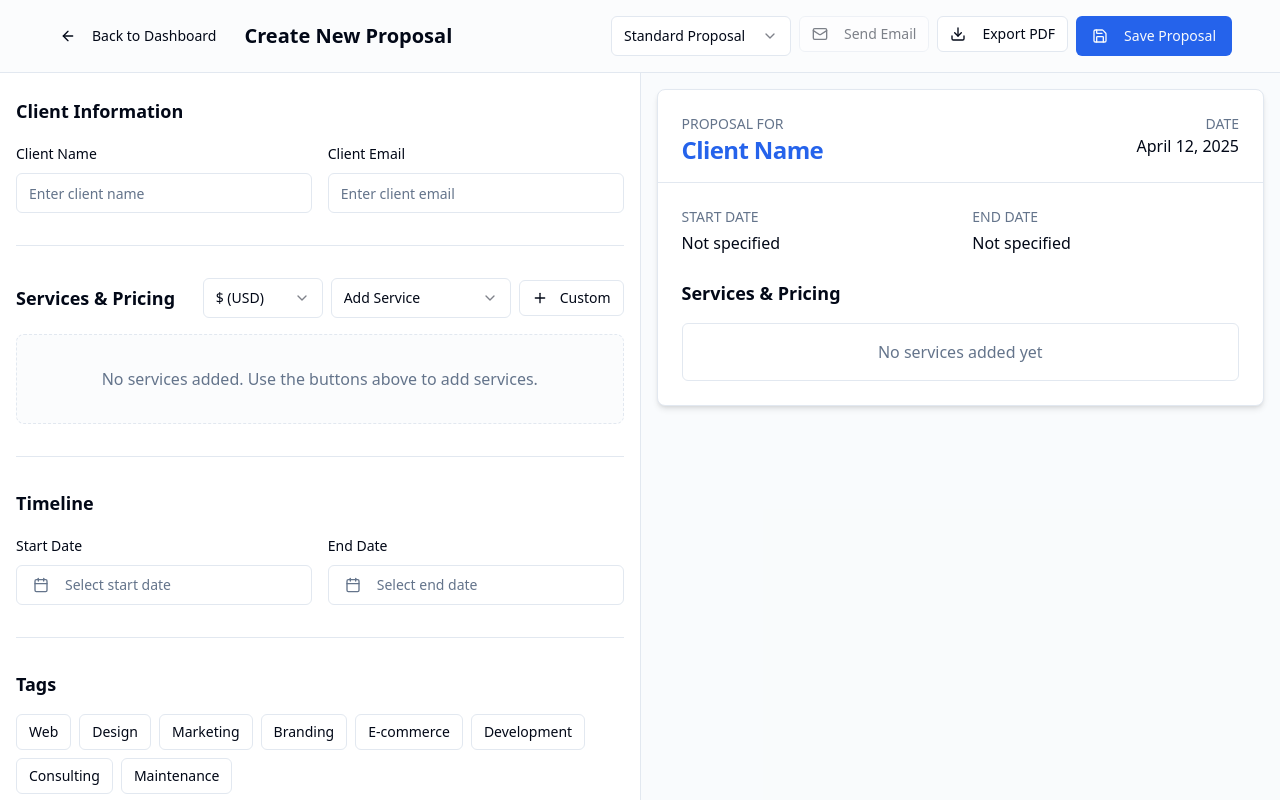
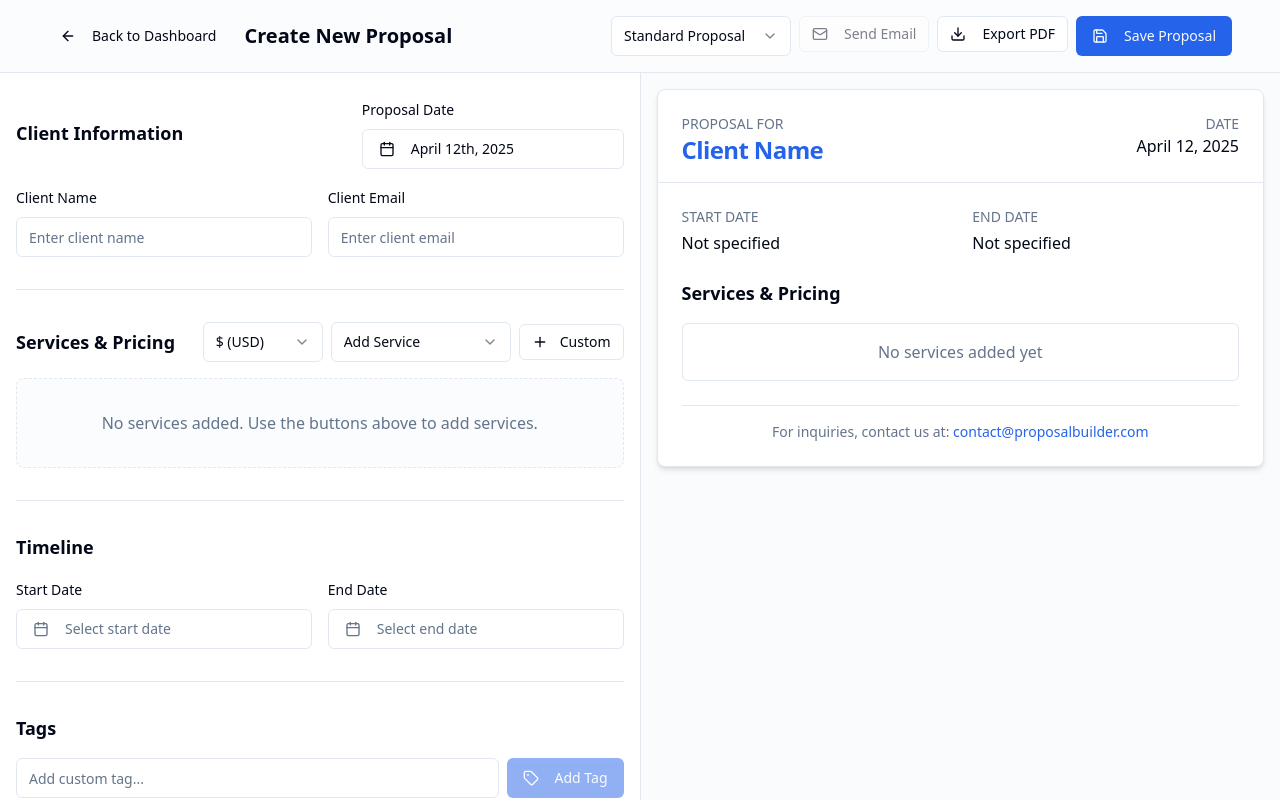
Before and after one commit to AYUB-ALIKHAN-J/senthuron, a React (Vite) app: page /create in a window 1280 px wide. Shown: the top 800 px of the page. Built offline with nearby package versions, Linux system fonts and the light colour scheme.

Commit message:
feat: Implement dashboard enhancements
- Add search functionality for tags and client name.
- Ensure currency consistency across forms and panels.
- Include contact information in proposals.
- Enable dynamic date modification for proposals.
- Allow custom tag creation.

```diff
--- a/src/components/ProposalPreview.tsx
+++ b/src/components/ProposalPreview.tsx
@@ -9,6 +9,17 @@ interface ProposalPreviewProps {
 }
 
 const ProposalPreview = ({ proposal }: ProposalPreviewProps) => {
+  // Get currency symbol based on currency code
+  const getCurrencySymbol = (currencyCode?: string) => {
+    switch (currencyCode) {
+      case "USD": return "$";
+      case "EUR": return "€";
+      case "INR": return "₹";
+      case "GBP": return "£";
+      default: return "$";
+    }
+  };
+
   // Calculate the total for all services
   const calculateTotal = (services: ServiceItem[]) => {
     return services.reduce((total, service) => {
@@ -17,6 +28,7 @@ const ProposalPreview = ({ proposal }: ProposalPreviewProps) => {
   };
 
   const totalAmount = proposal.services?.length ? calculateTotal(proposal.services) : 0;
+  const currencySymbol = getCurrencySymbol(proposal.currency);
 
   // Format date to display or show placeholder
   const formatDate = (date: Date | null | undefined) => {
@@ -34,6 +46,12 @@ const ProposalPreview = ({ proposal }: ProposalPreviewProps) => {
               <CardTitle className="text-2xl font-bold text-primary">
                 {proposal.clientName || 'Client Name'}
               </CardTitle>
+              {proposal.clientEmail && (
+                <div className="text-sm mt-1">
+                  <span className="text-muted-foreground">Email: </span>
+                  {proposal.clientEmail}
+                </div>
+              )}
             </div>
             <div className="text-right">
               <div className="text-sm text-muted-foreground">DATE</div>
@@ -78,10 +96,10 @@ const ProposalPreview = ({ proposal }: ProposalPreviewProps) => {
                     {proposal.services.map((service, index) => (
                       <tr key={service.id} className={index % 2 === 0 ? 'bg-card' : 'bg-muted/50'}>
                         <td className="p-3 text-left">{service.name || 'Unnamed Service'}</td>
-                        <td className="p-3 text-right">${service.unitPrice.toFixed(2)}</td>
+                        <td className="p-3 text-right">{currencySymbol}{service.unitPrice.toFixed(2)}</td>
                         <td className="p-3 text-right">{service.quantity}</td>
                         <td className="p-3 text-right font-medium">
-                          ${(service.unitPrice * service.quantity).toFixed(2)}
+                          {currencySymbol}{(service.unitPrice * service.quantity).toFixed(2)}
                         </td>
                       </tr>
                     ))}
@@ -89,7 +107,7 @@ const ProposalPreview = ({ proposal }: ProposalPreviewProps) => {
                   <tfoot className="bg-primary/5 font-medium">
                     <tr>
                       <td colSpan={3} className="p-3 text-right">Total:</td>
-                      <td className="p-3 text-right font-bold">${totalAmount.toFixed(2)}</td>
+                      <td className="p-3 text-right font-bold">{currencySymbol}{totalAmount.toFixed(2)}</td>
                     </tr>
                   </tfoot>
                 </table>
@@ -124,6 +142,11 @@ const ProposalPreview = ({ proposal }: ProposalPreviewProps) => {
               </div>
             </div>
           )}
+
+          {/* Contact Footer */}
+          <div className="mt-6 pt-4 border-t text-sm text-muted-foreground text-center">
+            <p>For inquiries, contact us at: <span className="text-primary">contact@proposalbuilder.com</span></p>
+          </div>
         </CardContent>
       </Card>
     </div>
--- a/src/pages/CreateProposal.tsx
+++ b/src/pages/CreateProposal.tsx
@@ -24,7 +24,17 @@ import {
   SelectTrigger,
   SelectValue,
 } from "@/components/ui/select";
-import { CalendarIcon, Download, Save, Plus, ArrowLeft, Mail } from "lucide-react";
+import {
+  CalendarIcon,
+  Download,
+  Save,
+  Plus,
+  ArrowLeft,
+  Mail,
+  Calendar as CalendarIcon2,
+  Tag,
+  X
+} from "lucide-react";
 import { cn } from "@/lib/utils";
 import ProposalServiceRow from "@/components/ProposalServiceRow";
 import ProposalPreview from "@/components/ProposalPreview";
@@ -76,6 +86,8 @@ const CreateProposal = () => {
   const [saving, setSaving] = useState(false);
   const [isEdit, setIsEdit] = useState(false);
   const [selectedTemplate, setSelectedTemplate] = useState("standard");
+  const [customTag, setCustomTag] = useState("");
+  const [proposalDate, setProposalDate] = useState<Date | undefined>(new Date());
 
   // Initialize form data
   const [formData, setFormData] = useState<ProposalFormData>({
@@ -109,6 +121,11 @@ const CreateProposal = () => {
             tags: proposal.tags,
             currency: proposal.currency || "USD",
           });
+
+          if (proposal.createdAt) {
+            setProposalDate(new Date(proposal.createdAt));
+          }
+
           setIsEdit(true);
         } else {
           // If proposal not found, redirect to create new
@@ -179,6 +196,22 @@ const CreateProposal = () => {
     }
   };
 
+  // Handle adding custom tag
+  const handleAddCustomTag = () => {
+    if (customTag.trim() && !formData.tags.includes(customTag.trim())) {
+      handleInputChange("tags", [...formData.tags, customTag.trim()]);
+      setCustomTag("");
+    }
+  };
+
+  // Handle removing a tag
+  const handleRemoveTag = (tag: string) => {
+    handleInputChange(
+      "tags",
+      formData.tags.filter((t) => t !== tag)
+    );
+  };
+
   // Handle sending email
   const handleSendEmail = () => {
     if (!formData.clientEmail) {
@@ -209,10 +242,16 @@ const CreateProposal = () => {
     try {
       setSaving(true);
 
+      // Create a modified proposal data with the updated date
+      const submissionData = {
+        ...formData,
+        createdAt: proposalDate
+      };
+
       if (isEdit && id) {
-        await updateProposal(id, formData);
+        await updateProposal(id, submissionData);
       } else {
-        await createProposal(formData);
+        await createProposal(submissionData);
       }
 
       // Navigate back to dashboard after successful save
@@ -295,7 +334,38 @@ const CreateProposal = () => {
               <form id="proposal-form" onSubmit={handleSubmit} className="space-y-8">
                 {/* Client Information */}
                 <div className="space-y-4">
-                  <h2 className="text-lg font-semibold">Client Information</h2>
+                  <div className="flex justify-between items-center">
+                    <h2 className="text-lg font-semibold">Client Information</h2>
+                    <div className="space-y-2">
+                      <Label htmlFor="proposalDate">Proposal Date</Label>
+                      <Popover>
+                        <PopoverTrigger asChild>
+                          <Button
+                            variant="outline"
+                            className={cn(
+                              "w-full justify-start text-left font-normal",
+                              !proposalDate && "text-muted-foreground"
+                            )}
+                          >
+                            <CalendarIcon2 className="mr-2 h-4 w-4" />
+                            {proposalDate ? (
+                              format(proposalDate, "PPP")
+                            ) : (
+                              <span>Select proposal date</span>
+                            )}
+                          </Button>
+                        </PopoverTrigger>
+                        <PopoverContent className="w-auto p-0">
+                          <Calendar
+                            mode="single"
+                            selected={proposalDate}
+                            onSelect={(date) => setProposalDate(date || new Date())}
+                            initialFocus
+                          />
+                        </PopoverContent>
+                      </Popover>
+                    </div>
+                  </div>
                   <div className="grid grid-cols-1 md:grid-cols-2 gap-4">
                     <div className="space-y-2">
                       <Label htmlFor="clientName">Client Name</Label>
@@ -476,7 +546,56 @@ const CreateProposal = () => {
                 {/* Tags Section */}
                 <div className="space-y-4">
                   <h2 className="text-lg font-semibold">Tags</h2>
+                  <div className="mb-4">
+                    <div className="flex space-x-2">
+                      <Input
+                        placeholder="Add custom tag..."
+                        value={customTag}
+                        onChange={(e) => setCustomTag(e.target.value)}
+                        onKeyDown={(e) => {
+                          if (e.key === "Enter") {
+                            e.preventDefault();
+                            handleAddCustomTag();
+                          }
+                        }}
+                      />
+                      <Button
+                        type="button"
+                        onClick={handleAddCustomTag}
+                        disabled={!customTag.trim()}
+                      >
+                        <Tag className="h-4 w-4 mr-2" />
+                        Add Tag
+                      </Button>
+                    </div>
+                  </div>
+
                   <div className="flex flex-wrap gap-2">
+                    {/* Selected tags at the top */}
+                    {formData.tags.length > 0 && (
+                      <div className="w-full mb-2 flex flex-wrap gap-2">
+                        <div className="text-sm text-muted-foreground mr-2 pt-1">Selected:</div>
+                        {formData.tags.map((tag) => (
+                          <div
+                            key={tag}
+                            className="inline-flex items-center gap-1 px-3 py-1 rounded-full bg-primary/10 text-primary"
+                          >
+                            {tag}
+                            <Button
+                              type="button"
+                              variant="ghost"
+                              size="icon"
+                              className="h-4 w-4 text-primary hover:bg-primary/20"
+                              onClick={() => handleRemoveTag(tag)}
+                            >
+                              <X className="h-3 w-3" />
+                            </Button>
+                          </div>
+                        ))}
+                      </div>
+                    )}
+
+                    <div className="text-sm text-muted-foreground mr-2 pt-1">Suggested:</div>
                     {tagOptions.map((tag) => (
                       <Button
                         key={tag}
@@ -518,7 +637,12 @@ const CreateProposal = () => {
 
           {/* Preview Panel */}
           <div className="flex-1 overflow-auto bg-muted/20">
-            <ProposalPreview proposal={formData} />
+            <ProposalPreview
+              proposal={{
+                ...formData,
+                createdAt: proposalDate
+              }}
+            />
           </div>
         </div>
       )}
--- a/src/types/proposal.ts
+++ b/src/types/proposal.ts
@@ -29,4 +29,5 @@ export interface ProposalFormData {
   notes: string;
   tags: string[];
   currency: string;
+  createdAt?: Date;
 }
```
Also changed, not shown: src/pages/Dashboard.tsx (+52 -4 lines).
